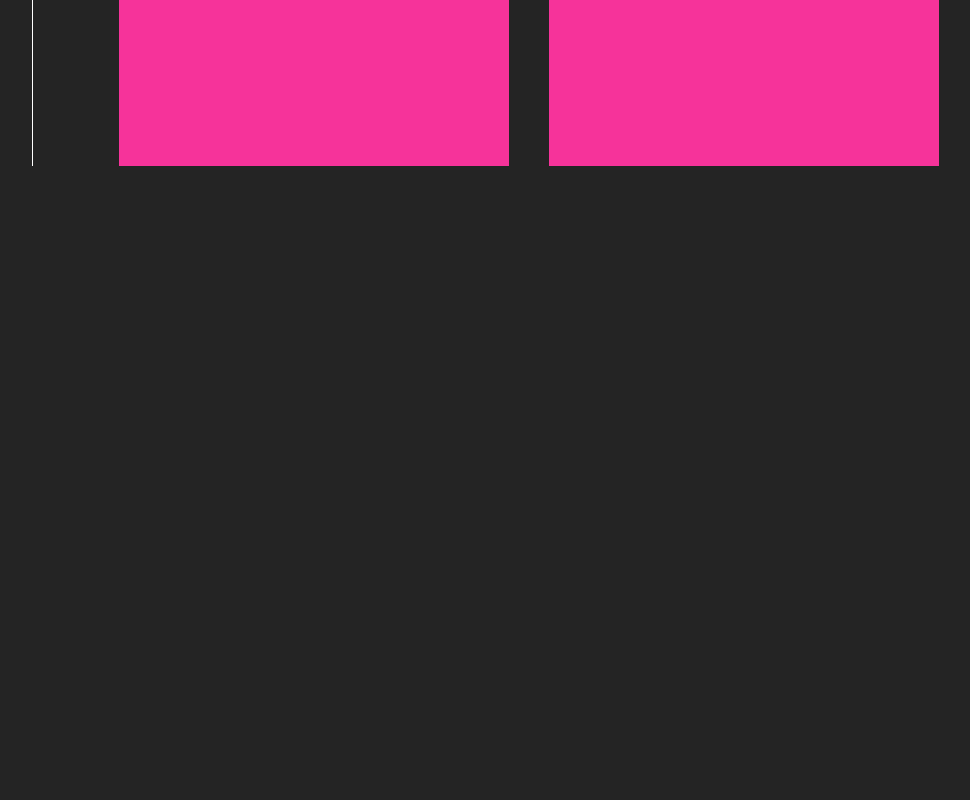
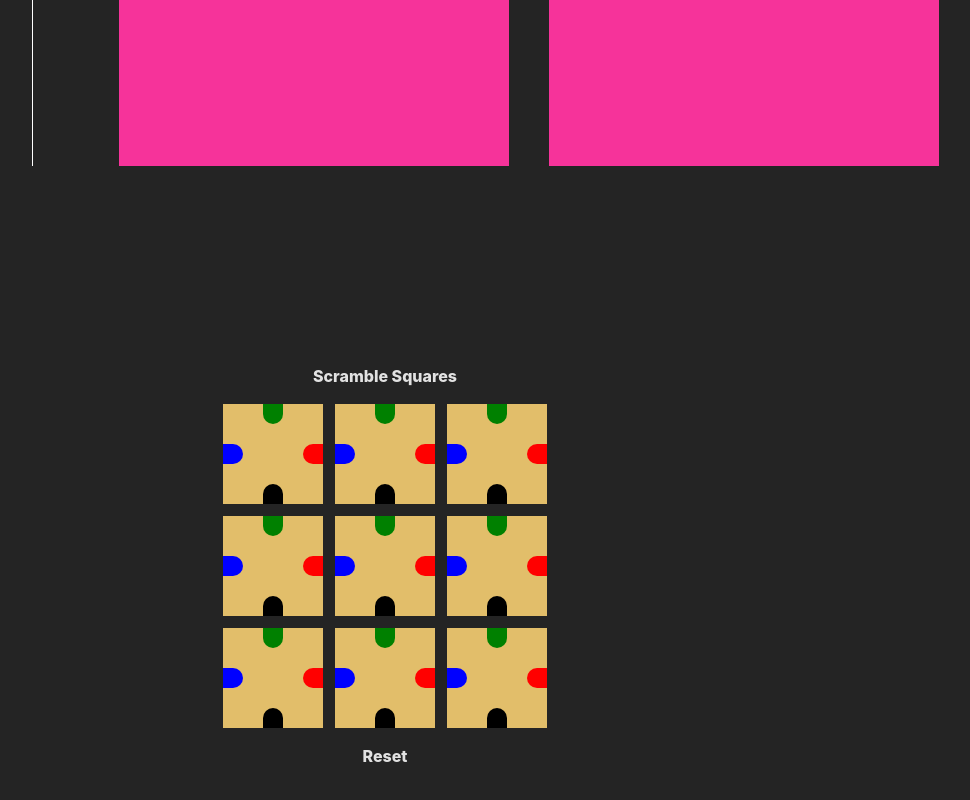
Before and after one commit to Cutaiar/scramble-squares, a React (Vite) app: page / in a window 1280 px wide. Shown: the part 634-1434 px from the top of the page, without its empty margins (255-1225 px from the left). Before the commit the page ends 800 px from the top, so only its background shows below. Built offline with nearby package versions, Linux system fonts and the light colour scheme.

Commit message:
start combining

```diff
--- a/src/RGLApp.tsx
+++ b/src/RGLApp.tsx
@@ -4,7 +4,7 @@ import { Layout, Responsive } from "react-grid-layout";
 import React, { useEffect, useState } from "react";
 import { cn } from "./lib/utils";
 import "./custom.css";
-import { useContainerQuery } from "./use-container-query";
+import { useContainerQuery } from "./lib/use-container-query";
 
 // 🧠 can i read the width of the container to set the row height such that they will be sq
 // Rather, the row height drives the width, we calculate the width from a set rowheight for the grid
--- a/src/main.tsx
+++ b/src/main.tsx
@@ -2,9 +2,10 @@ import React from "react";
 import ReactDOM from "react-dom/client";
 import "./index.css";
 import { RGLApp } from "./RGLApp.tsx";
-
+import { App } from "./App.tsx";
 ReactDOM.createRoot(document.getElementById("root")!).render(
   <React.StrictMode>
     <RGLApp />
+    <App />
   </React.StrictMode>
 );
```
Also changed, not shown: src/lib/use-container-query.ts (renamed from src/use-container-query.ts).
